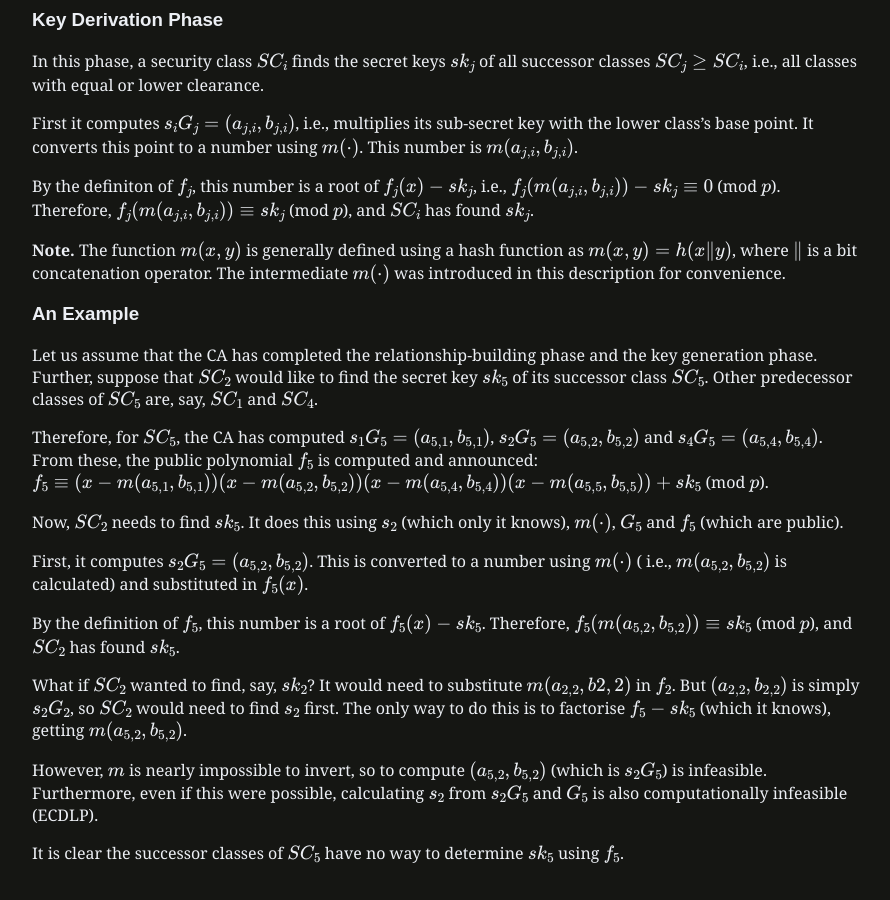
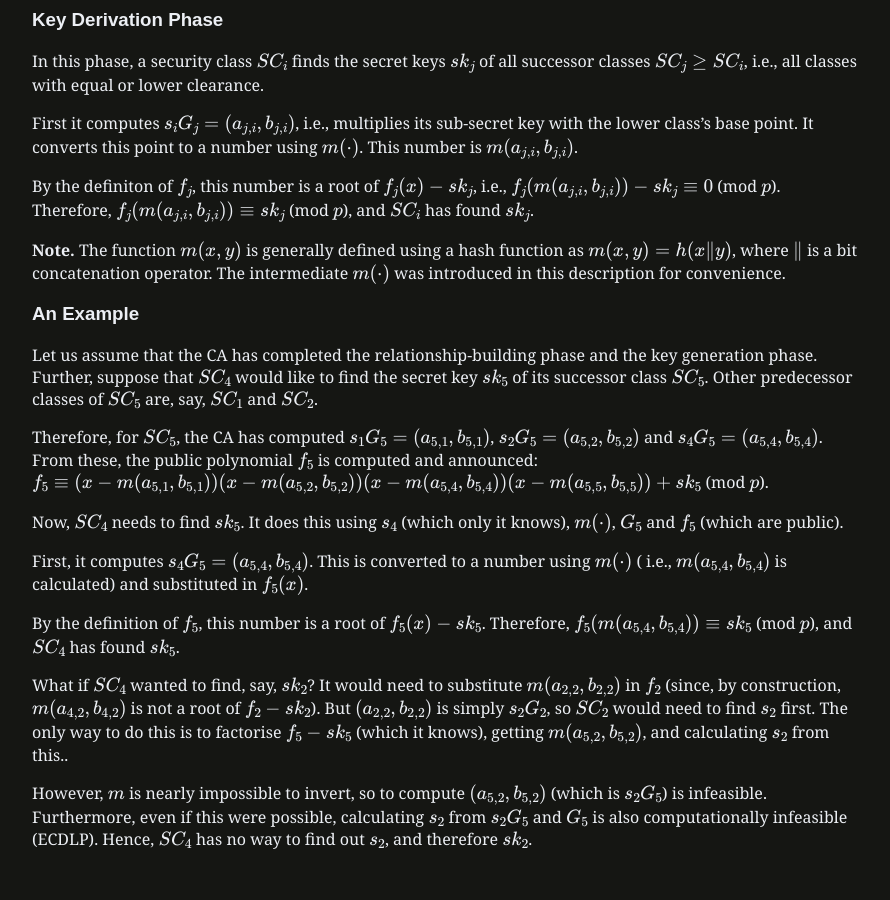
Before and after one commit to iiit-notebook/iiit-notebook.github.io, a Jekyll site: the page built from _posts/2020-09-29-ds-lecture-7.md, in a window 1280 px wide and 900 px high, scrolled down 1399 px. Shown: the whole window, without its empty margins (192-1082 px from the left). Built offline with Jekyll 4.4.1, drawn with Linux system fonts in a browser that asks for light colours; formulas are drawn with MathJax 3.

Commit message:
Fixed DS Lec7

```diff
--- a/_posts/2020-09-29-ds-lecture-7.md
+++ b/_posts/2020-09-29-ds-lecture-7.md
@@ -57,21 +57,18 @@ By the definiton of $f_{j}$, this number is a root of $f_{j}(x) - sk_{j}$, i.e.,
 **Note.** The function $m(x,y)$ is generally defined using a hash function as $m(x,y) = h(x \Vert y)$, where $\Vert$ is a bit concatenation operator. The intermediate $m(\cdot)$ was introduced in this description for convenience.
 
 ### An Example
-Let us assume that the CA has completed the relationship-building phase and the key generation phase. Further, suppose that $SC_{2}$ would like to find the secret key $sk_{5}$ of its successor class $SC_{5}$. Other predecessor classes of $SC_{5}$ are, say, $SC_{1}$ and $SC_{4}$.
+Let us assume that the CA has completed the relationship-building phase and the key generation phase. Further, suppose that $SC_{4}$ would like to find the secret key $sk_{5}$ of its successor class $SC_{5}$. Other predecessor classes of $SC_{5}$ are, say, $SC_{1}$ and $SC_{2}$.
 
 Therefore, for $SC_{5}$, the CA has computed $s_{1}G_{5} = (a_{5,1},b_{5,1})$, $s_{2}G_{5} = (a_{5,2},b_{5,2})$ and $s_{4}G_{5} = (a_{5,4},b_{5,4})$. From these, the public polynomial $f_{5}$ is computed and announced: $f_{5} \equiv (x - m(a_{5,1},b_{5,1}))(x - m(a_{5,2},b_{5,2}))(x - m(a_{5,4},b_{5,4}))(x - m(a_{5,5},b_{5,5})) + sk_{5}$ (mod $p$).
 
 
 
-Now, $SC_{2}$ needs to find $sk_{5}$. It does this using $s_{2}$ (which only it knows), $m(\cdot)$, $G_{5}$ and $f_{5}$ (which are public).
+Now, $SC_{4}$ needs to find $sk_{5}$. It does this using $s_{4}$ (which only it knows), $m(\cdot)$, $G_{5}$ and $f_{5}$ (which are public).
 
-First, it computes $s_{2}G_{5} = (a_{5,2},b_{5,2})$. This is converted to a number using $m(\cdot)$ ( i.e., $m(a_{5,2},b_{5,2})$ is calculated) and substituted in $f_{5}(x)$.
+First, it computes $s_{4}G_{5} = (a_{5,4},b_{5,4})$. This is converted to a number using $m(\cdot)$ ( i.e., $m(a_{5,4},b_{5,4})$ is calculated) and substituted in $f_{5}(x)$.
 
-By the definition of $f_{5}$, this number is a root of $f_{5}(x) - sk_{5}$. Therefore, $f_{5}(m(a_{5,2},b_{5,2})) \equiv sk_{5}$ (mod $p$), and $SC_{2}$ has found $sk_{5}$.
+By the definition of $f_{5}$, this number is a root of $f_{5}(x) - sk_{5}$. Therefore, $f_{5}(m(a_{5,4},b_{5,4})) \equiv sk_{5}$ (mod $p$), and $SC_{4}$ has found $sk_{5}$.
 
-What if $SC_2$ wanted to find, say, $sk_2$? It would need to substitute $m(a_{2,2},b{2,2})$ in $f_2$. But $(a_{2,2},b_{2,2})$ is simply $s_2G_2$, so $SC_2$ would need to find $s_2$ first. The only way to do this is to factorise $f_5 - sk_5$ (which it knows), getting $m(a_{5,2},b_{5,2})$.
+What if $SC_4$ wanted to find, say, $sk_2$? It would need to substitute $m(a_{2,2},b_{2,2})$ in $f_2$ (since, by construction, $m(a_{4,2},b_{4,2})$ is not a root of $f_2 - sk_2$). But $(a_{2,2},b_{2,2})$ is simply $s_2G_2$, so $SC_2$ would need to find $s_2$ first. The only way to do this is to factorise $f_5 - sk_5$ (which it knows), getting $m(a_{5,2},b_{5,2})$, and calculating $s_2$ from this..
 
-However, $m$ is nearly impossible to invert, so to compute $(a_{5,2},b_{5,2})$ (which is $s_2G_5$) is infeasible. Furthermore, even if this were possible, calculating $s_2$ from $s_2G_5$ and $G_5$ is also computationally infeasible (ECDLP).
-
-
-It is clear the successor classes of $SC_{5}$ have no way to determine $sk_{5}$ using $f_{5}$.
+However, $m$ is nearly impossible to invert, so to compute $(a_{5,2},b_{5,2})$ (which is $s_2G_5$) is infeasible. Furthermore, even if this were possible, calculating $s_2$ from $s_2G_5$ and $G_5$ is also computationally infeasible (ECDLP). Hence, $SC_4$ has no way to find out $s_2$, and therefore $sk_2$.
```
